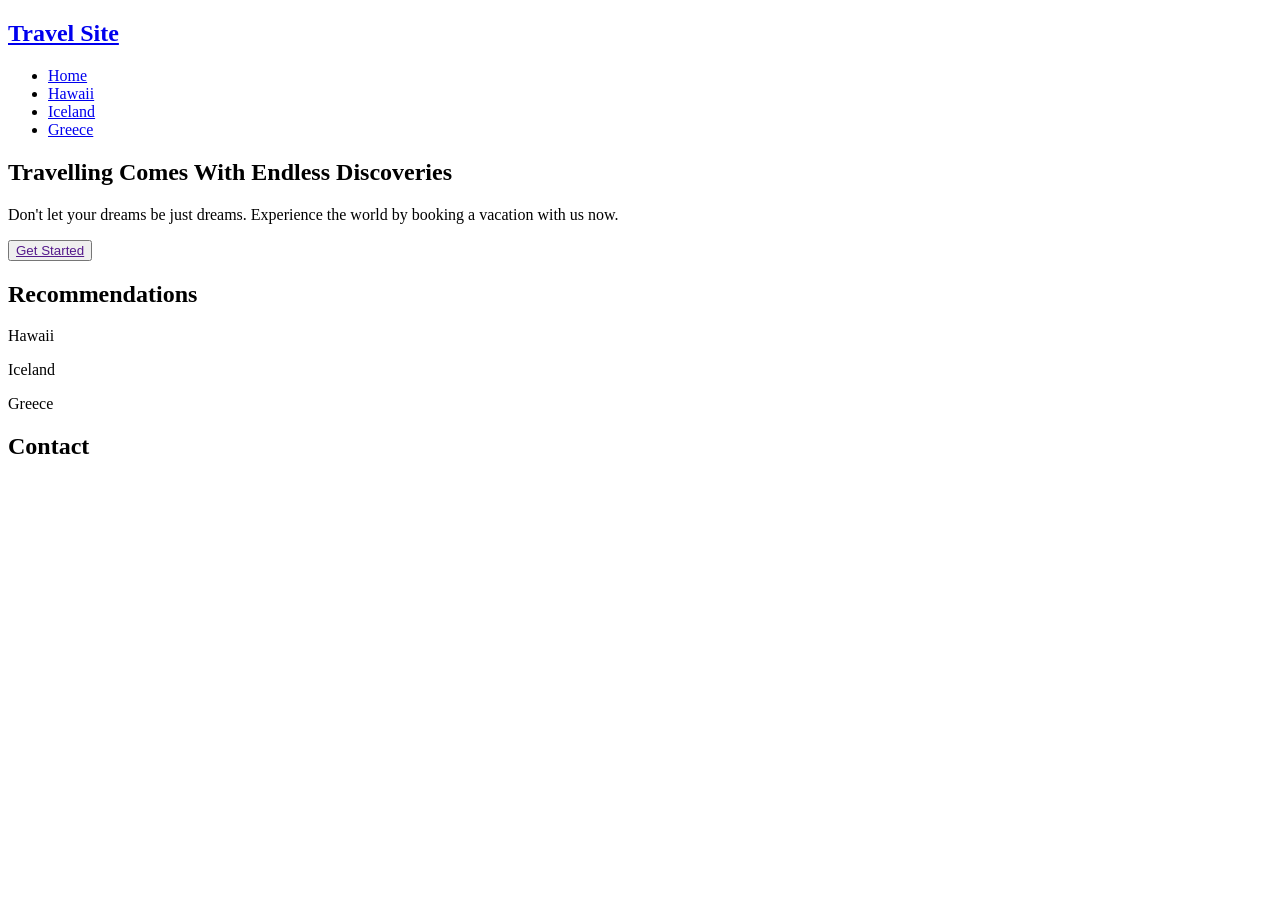
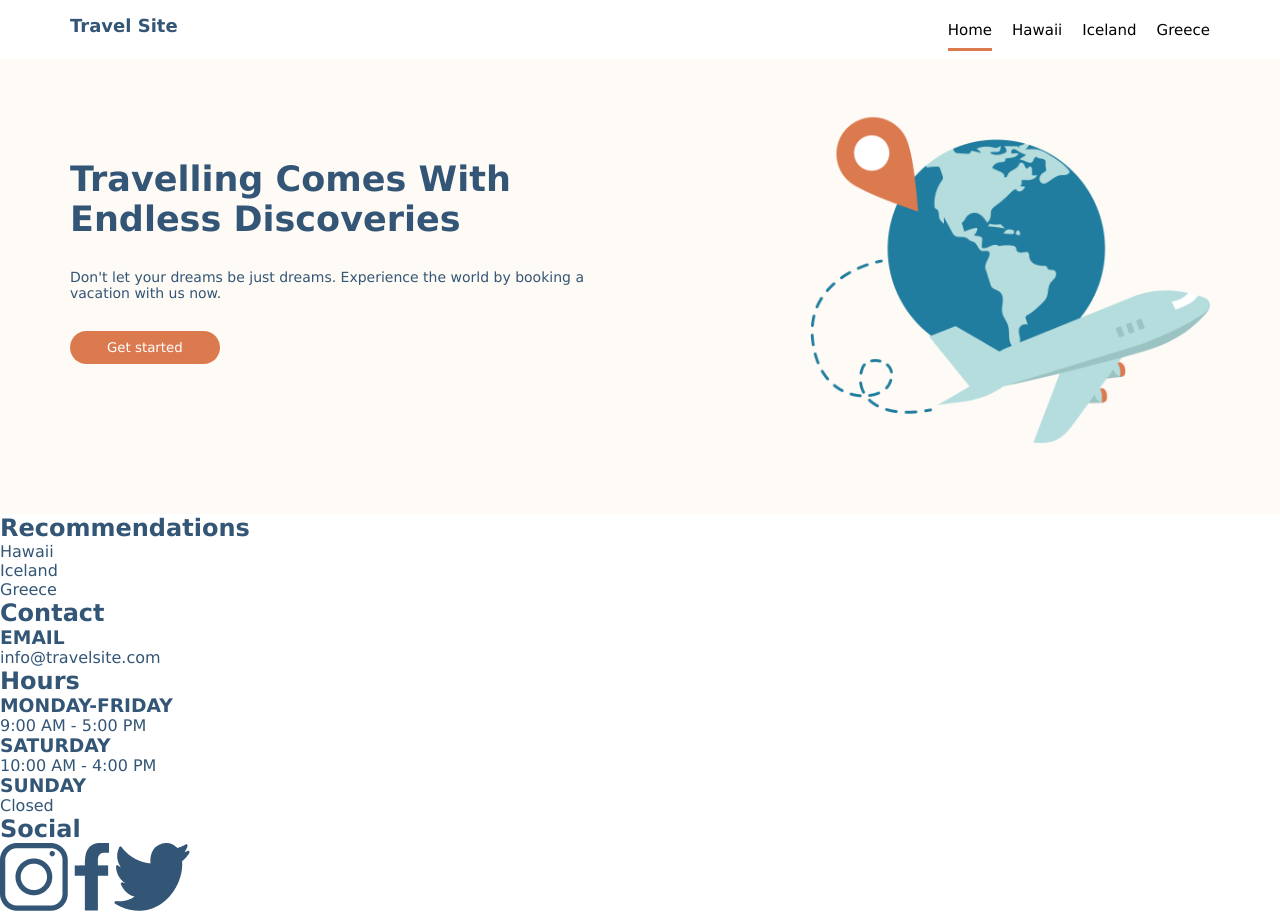
Before and after one commit to ARoibu/andrei-roibu-travelsite, a plain HTML site: page index.html in a window 1280 px wide. Before the commit the page ends 800 px from the top, so only its background shows below. Drawn offline with Linux system fonts and the light colour scheme.

Commit message:
finished styling the header nav bar as well as the hero section

```diff
--- a/css/global.css
+++ b/css/global.css
@@ -0,0 +1,71 @@
+*{
+    margin: 0;
+    padding: 0;
+    font-family: Verdana, Geneva, Tahoma, sans-serif;
+    color: #335576;
+}
+
+.nav{
+    background-color: #FFFFFF;
+    display: flex;
+    justify-content: space-between;
+    margin-bottom: 20px;
+    margin-top: 10px;
+
+}
+.nav__logo{
+    text-decoration: none;
+    margin-left: 70px;
+    font-size: 18px;
+}
+.nav__bar{
+    display: flex;
+    margin-right: 70px;
+    list-style-type: none;
+    margin-top: 10px;
+
+}
+.nav__link{
+    padding-left: 20px;
+    text-decoration: none;
+    color: black;
+    font-size: 15px;
+}
+.nav__link--underline{
+    border-bottom: 3px;
+    border-bottom-color: #DB7A4E;
+    border-bottom-style: solid;
+    padding-left: 0;
+    padding-bottom: 9px;
+}
+.hero{
+    background-color: #fefaf5;
+    display: flex;
+}
+.hero__title{
+    font-size: 35px;
+    margin-top: 100px;
+    margin-bottom: 30px;
+}
+.hero__content{
+    margin-left: 70px;
+}
+.hero__text{
+    font-size: 14px;
+    width: 90%;
+}
+.hero__image{
+    width: 400px;
+    margin: 50px 70px 70px 100px;
+}
+.hero__button{
+    background-color: #DB7A4E;
+    border-style: none;
+    padding: 9px 37px 9px 37px;
+    border-radius: 20px;
+    margin-top: 30px;
+}
+.hero__button-text{
+    text-decoration: none;
+    color: #FFFFFF;
+}
--- a/index.html
+++ b/index.html
@@ -5,26 +5,30 @@
     <meta http-equiv="X-UA-Compatible" content="IE=edge">
     <meta name="viewport" content="width=device-width, initial-scale=1.0">
     <title>Document</title>
+    <link rel="stylesheet" href="css/global.css">
 </head>
 <body>
     <header>
-        <nav>
+        <nav class="nav">
 
-                <h1><a href="index.html">Travel Site</a></h1>
+            <h1><a class="nav__logo" href="index.html">Travel Site</a></h1>
 
-            <ul>
-                <li><a href="index.html">Home</a></li>
-                <li><a href="pages/hawaii.html">Hawaii</a></li>
-                <li><a href="pages/iceland.html">Iceland</a></li>
-                <li><a href="pages/greece.html">Greece</a></li>
+            <ul class="nav__bar">
+                <li><a class="nav__link nav__link--underline" href="index.html">Home</a></li>
+                <li><a class="nav__link" href="pages/hawaii.html">Hawaii</a></li>
+                <li><a class="nav__link" href="pages/iceland.html">Iceland</a></li>
+                <li><a class="nav__link" href="pages/greece.html">Greece</a></li>
             </ul>
         </nav>
     </header>
     <main>
-        <section>
-            <h2>Travelling Comes With Endless Discoveries</h2>
-            <p>Don't let your dreams be just dreams. Experience the world by booking a vacation with us now.</p>
-            <button type="button"><a href="">Get Started</a></button>
+        <section class="hero">
+            <div class="hero__content">
+                <h2 class="hero__title">Travelling Comes With<br>Endless Discoveries</h2>
+                <p class="hero__text">Don't let your dreams be just dreams. Experience the world by booking a vacation with us now.</p>
+                <button class="hero__button" type="button"><a class="hero__button-text" href="">Get started</a></button>
+            </div>
+            <img class="hero__image" src="assets/pictures/hero.png">
         </section>
         <section>
             <h2>Recommendations</h2>
@@ -40,7 +44,30 @@
         </section>
     </main>
     <footer>
-        <h2>Contact</h2>
+        <div>
+            <h2>Contact</h2>
+            <h3>EMAIL</h3>
+            <p>info@travelsite.com</p>
+        </div>
+        <div>
+            <h2>Hours</h2>
+            <h3>MONDAY-FRIDAY</h3>
+            <p>9:00 AM - 5:00 PM</p>
+        </div>
+        <div>
+            <h3>SATURDAY</h3>
+            <p>10:00 AM - 4:00 PM</p>
+        </div>
+        <div>
+            <h3>SUNDAY</h3>
+            <p>Closed</p>
+        </div>
+        <div>
+            <h2>Social</h2>
+            <a href=""><img src="assets/icons/icon-instagram.png"></a>
+            <a href=""><img src="assets/icons/icon-facebook.png"></a>
+            <a href=""><img src="assets/icons/icon-twitter.png"></a>
+        </div>
     </footer>
 
 </body>
```
Also changed, not shown: pages/greece.html (+51 -0 lines).
